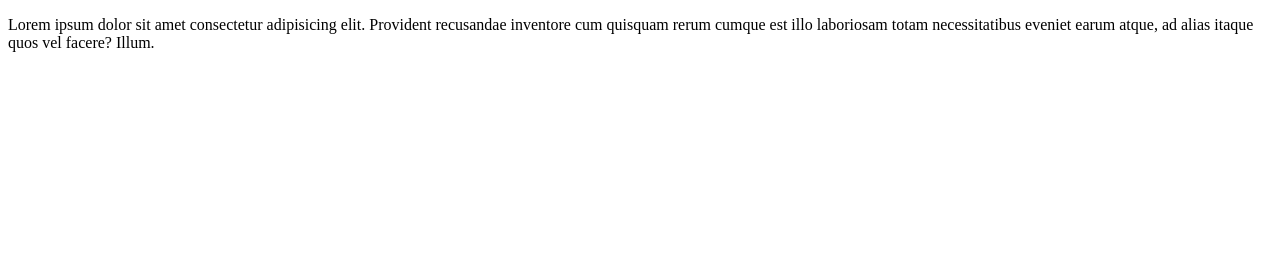
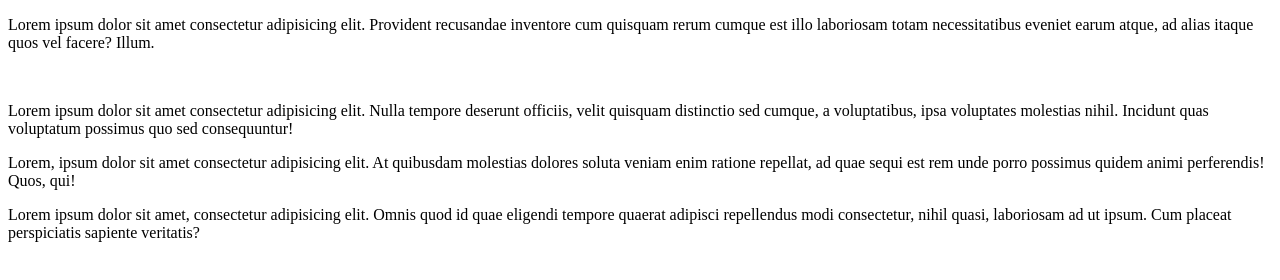
Before and after one commit to camila-Lozano-90/pruebaNumero1, a plain HTML site: page index.html in a window 1280 px wide. Drawn offline with Linux system fonts and the light colour scheme.

Commit message:
tercer cambio

```diff
--- a/index.html
+++ b/index.html
@@ -16,6 +16,17 @@
             <div class="col">
                 <img src="" alt="">
             </div>
+            <div class="col">
+                <p>Lorem ipsum dolor sit amet consectetur adipisicing elit. Nulla tempore deserunt officiis, velit quisquam distinctio
+                    sed cumque, a voluptatibus, ipsa voluptates molestias nihil. Incidunt quas voluptatum possimus quo sed consequuntur!
+                </p>
+                <p>Lorem, ipsum dolor sit amet consectetur adipisicing elit. At quibusdam molestias dolores soluta veniam enim ratione
+                    repellat, ad quae sequi est rem unde porro possimus quidem animi perferendis! Quos, qui!
+                </p>
+                <p>Lorem ipsum dolor sit amet, consectetur adipisicing elit. Omnis quod id quae eligendi tempore quaerat adipisci
+                    repellendus modi consectetur, nihil quasi, laboriosam ad ut ipsum. Cum placeat perspiciatis sapiente veritatis?
+                </p>
+            </div>
         </div>
     </div>
 </body>
```
